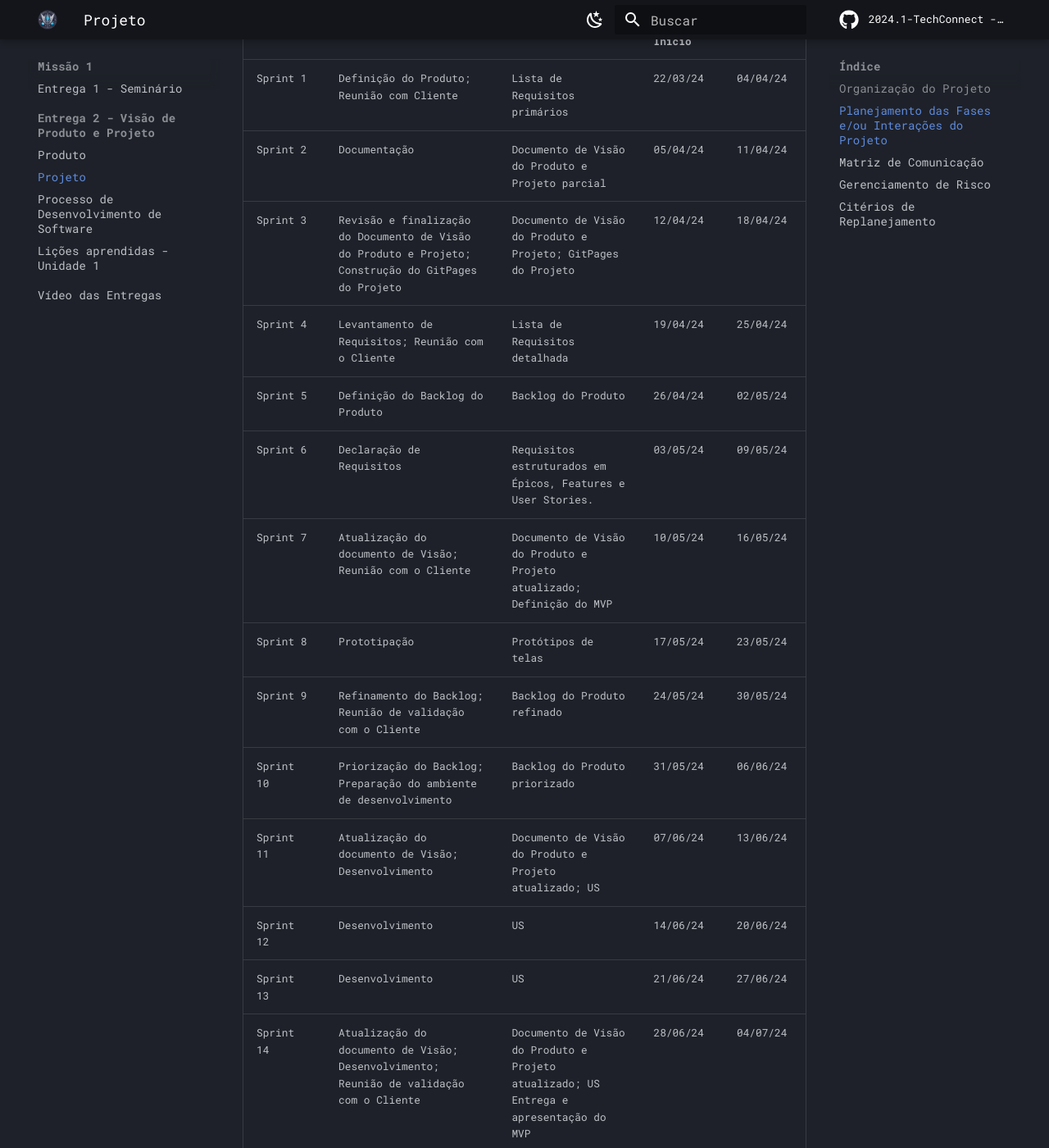
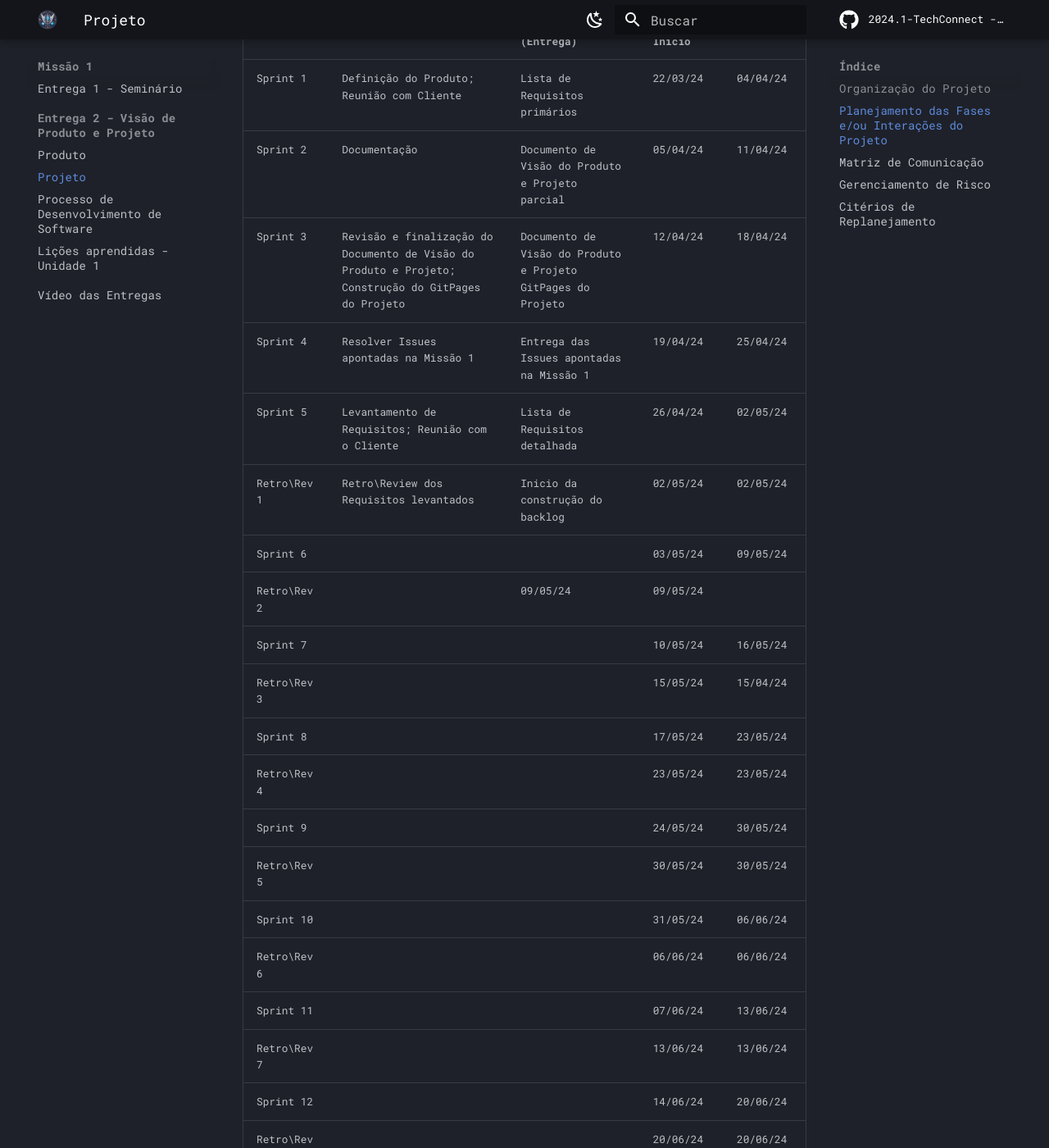
Before and after one commit to mdsreq-fga-unb/2024.1-TechConnect, an MkDocs documentation site: the page built from docs/projeto.md, in a window 1280 px wide and 1400 px high, scrolled down 896 px. Shown: the whole window at 82% size. Built offline with MkDocs 1.6.1 and Material for MkDocs 9.7.7, drawn with Linux system fonts in a browser that asks for light colours; comment, search, counter and statistics services are not loaded; some of the changed text lies outside the part shown.

Commit message:
atualiza planejamento de fases

```diff
--- a/docs/projeto.md
+++ b/docs/projeto.md
@@ -19,18 +19,28 @@
 |--------|-----------|-------------------|-------------|----------|
 | Sprint 1 | Definição do Produto; Reunião com Cliente | Lista de Requisitos primários | 22/03/24 | 04/04/24 |
 | Sprint 2 | Documentação | Documento de Visão do Produto e Projeto parcial | 05/04/24 | 11/04/24 |
-| Sprint 3 | Revisão e finalização do Documento de Visão do Produto e Projeto; Construção do GitPages do Projeto | Documento de Visão do Produto e Projeto; GitPages do Projeto | 12/04/24 | 18/04/24 |
-| Sprint 4 | Levantamento de Requisitos; Reunião com o Cliente | Lista de Requisitos detalhada | 19/04/24 | 25/04/24 |
-| Sprint 5 | Definição do Backlog do Produto | Backlog do Produto | 26/04/24 | 02/05/24 |
-| Sprint 6 | Declaração de Requisitos | Requisitos estruturados em Épicos, Features e User Stories. | 03/05/24 | 09/05/24 |
-| Sprint 7 | Atualização do documento de Visão; Reunião com o Cliente | Documento de Visão do Produto e Projeto atualizado; Definição do MVP | 10/05/24 | 16/05/24 |
-| Sprint 8 | Prototipação | Protótipos de telas | 17/05/24 | 23/05/24 |
-| Sprint 9 | Refinamento do Backlog; Reunião de validação com o Cliente | Backlog do Produto refinado | 24/05/24 | 30/05/24 |
-| Sprint 10 | Priorização do Backlog; Preparação do ambiente de desenvolvimento | Backlog do Produto priorizado | 31/05/24 | 06/06/24 |
-| Sprint 11 | Atualização do documento de Visão; Desenvolvimento | Documento de Visão do Produto e Projeto atualizado; US | 07/06/24 | 13/06/24 |
-| Sprint 12 | Desenvolvimento | US | 14/06/24 | 20/06/24 |
-| Sprint 13 | Desenvolvimento | US | 21/06/24 | 27/06/24 |
-| Sprint 14 | Atualização do documento de Visão; Desenvolvimento; Reunião de validação com o Cliente | Documento de Visão do Produto e Projeto atualizado; US Entrega e apresentação do MVP | 28/06/24 | 04/07/24 |
+| Sprint 3 | Revisão e finalização do Documento de Visão do Produto e Projeto; Construção do GitPages do Projeto | Documento de Visão do Produto e Projeto GitPages do Projeto | 12/04/24 | 18/04/24 | Fim da Missão 1 |
+| Sprint 4 | Resolver Issues apontadas na Missão 1 | Entrega das Issues apontadas na Missão 1 | 19/04/24 | 25/04/24 |
+| Sprint 5 | Levantamento de Requisitos; Reunião com o Cliente | Lista de Requisitos detalhada | 26/04/24 | 02/05/24 |
+| Retro\Rev 1 | Retro\Review dos Requisitos levantados | Inicio da construção do backlog |02/05/24| 02/05/24 |
+| Sprint 6 | | | 03/05/24 | 09/05/24 |
+| Retro\Rev 2 | | 09/05/24 | 09/05/24 |
+| Sprint 7 | | | 10/05/24 | 16/05/24 | Fim da Missão 2 |
+| Retro\Rev 3 | | | 15/05/24 | 15/04/24 |
+| Sprint 8 | | | 17/05/24 | 23/05/24 |
+| Retro\Rev 4 | | | 23/05/24 | 23/05/24 |
+| Sprint 9 | | | 24/05/24 | 30/05/24 |
+| Retro\Rev 5 | | | 30/05/24 | 30/05/24 |
+| Sprint 10 | | | 31/05/24 | 06/06/24 |
+| Retro\Rev 6 | | | 06/06/24 | 06/06/24 |
+| Sprint 11 | | | 07/06/24 | 13/06/24 | Fim da Missão 3 |
+| Retro\Rev 7 | | | 13/06/24 | 13/06/24 |
+| Sprint 12 | | | 14/06/24 | 20/06/24 |
+| Retro\Rev 8 | | | 20/06/24 | 20/06/24 |
+| Sprint 13 | | | 21/06/24 | 27/06/24 |
+| Retro\Rev 9 | | | 27/06/24 | 27/06/24 |
+| Sprint 14 | | | 28/06/24 | 04/07/24 | Fim da Missão 4 |
+| Retro\Rev 10 | | | 03/07/24 | 04/07/24 |
 
 
 ## **Matriz de Comunicação**
```
